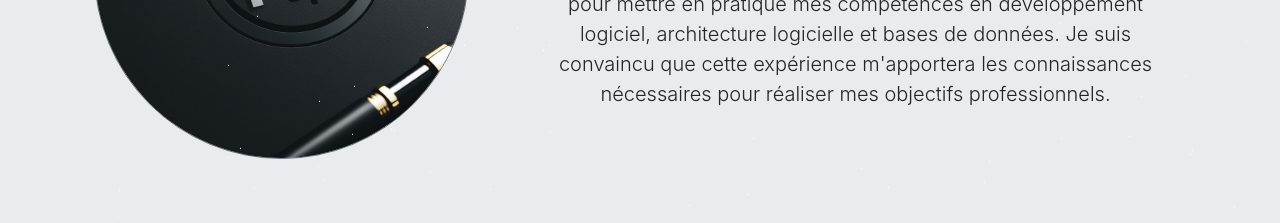
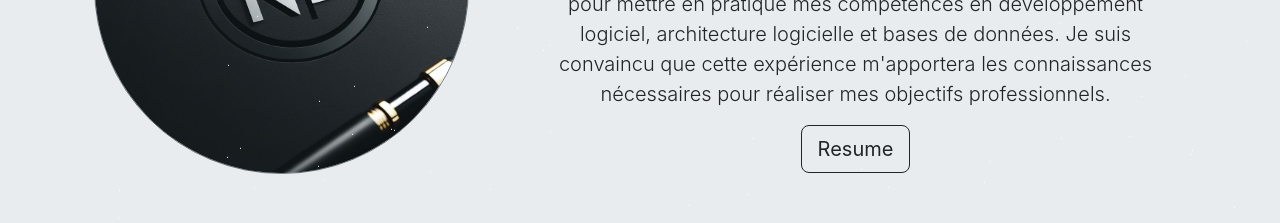
Before and after one commit to NabilDafaoui/home, a React (Create React App) app: page / in a window 1280 px wide. Shown: the part 1080-1303 px from the top of the page. Built offline with nearby package versions, Linux system fonts and the light colour scheme; no server answers.

Commit message:
j'ai fait modification

```diff
--- a/src/editable-stuff/config.js
+++ b/src/editable-stuff/config.js
@@ -9,7 +9,7 @@ const mainBody = {
   firstName: "Dafaoui",
   middleName: "",
   lastName: "Mohammed Nabil",
-  message: " Passionate about changing the world with technology. ",
+  message: " Passionate about changing the world with technology.",
   icons: [
     {
       image: "fa-github",
@@ -51,7 +51,7 @@ const about = {
   imageSize: 375,
   message:
     "Je m'appelle Mohammed NAbil DAfaoui. Je suis étudiant en Master 1 en génie logiciel à l'Université des Sciences de Montpellier, je recherche activement une alternance ou un stage pour mettre en pratique mes compétences en développement logiciel, architecture logicielle et bases de données. Je suis convaincu que cette expérience m'apportera les connaissances nécessaires pour réaliser mes objectifs professionnels.",
- CV: require("../editable-stuff/resume.pdf"),
+ resume: require("../editable-stuff/resume.pdf"),
 };
 
 // PROJECTS SECTION
```
